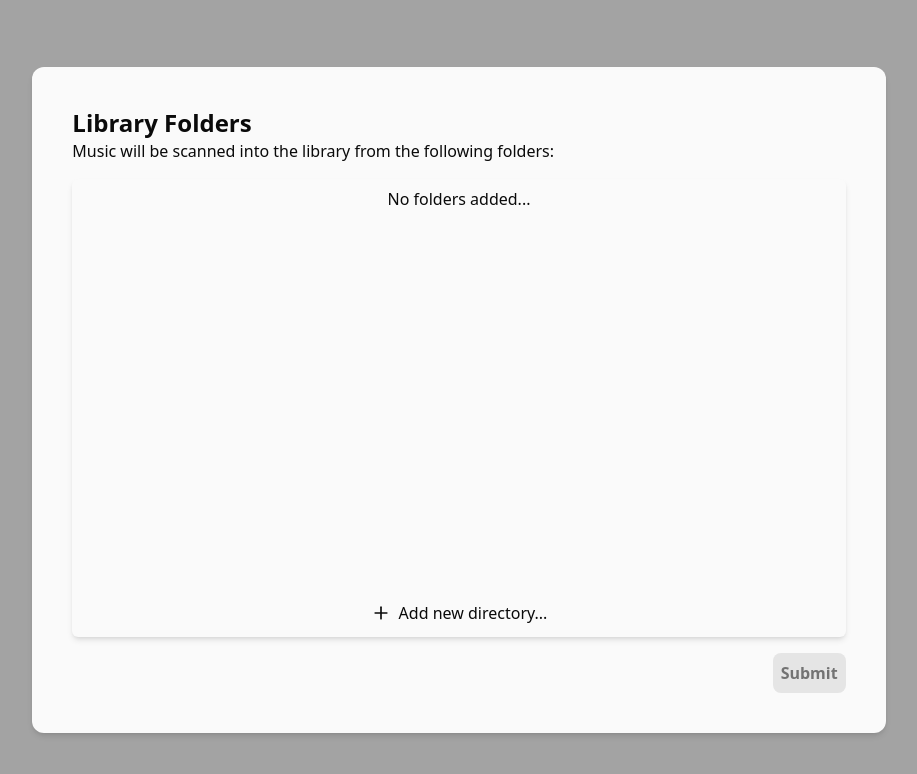
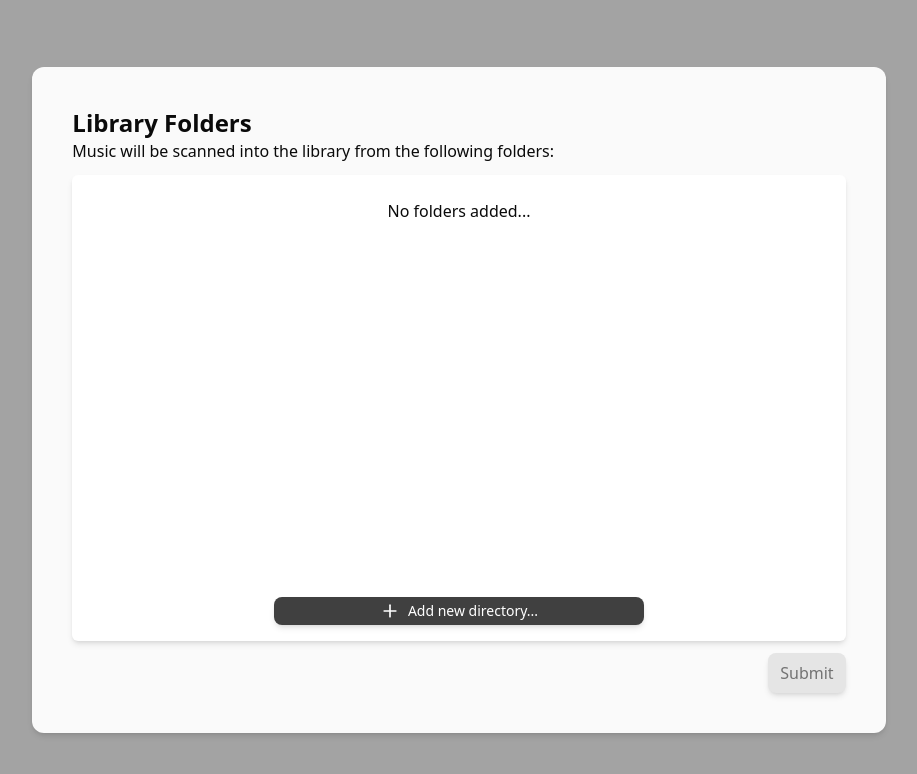
Before and after one commit to callum-jones19/coralia, a React (Vite) app: page / in a window 1280 px wide. Shown: the top 774 px of the page, without its empty margins (181-1098 px from the left). Built offline with nearby package versions, Linux system fonts and the light colour scheme.

Commit message:
Connect folder picker

```diff
--- a/src/screens/OnboardingScreen.tsx
+++ b/src/screens/OnboardingScreen.tsx
@@ -33,7 +33,7 @@ function DirectoryListItem({ path, onClickRemove, index }: DirectoryListItemProp
               {!isChecked && <Square size='1.5rem' />}
             </button>
           }
-          <p title={path} className="ml-2 text-nowrap overflow-hidden text-ellipsis"><b>{index}.</b> {path}</p>
+          <p title={path} className="text-nowrap overflow-hidden text-ellipsis"><b>{index}.</b> {path}</p>
         </div>
         {true &&
           <button
@@ -84,18 +84,18 @@ export default function OnboardingScreen() {
 
   return (
     <div className="h-screen flex flex-col justify-center bg-neutral-400">
-      <form className="bg-neutral-50 text-neutral-950 shadow-md w-2/3 m-auto h-5/6 p-10 rounded-xl flex flex-col gap-4 justify-between"
+      <form className="bg-neutral-50 text-neutral-950 shadow-md w-2/3 m-auto h-5/6 p-10 rounded-xl flex flex-col gap-3 justify-between"
         onSubmit={handleFormSubmit}
       >
         <div>
           <p className="text-2xl font-bold">Library Folders</p>
           <p>Music will be scanned into the library from the following folders:</p>
         </div>
-        <div className="bg-neutral-50 text-neutral-950 p-2 rounded-md flex flex-col gap-3 overflow-auto flex-grow justify-center shadow-md">
-          <div className="overflow-auto basis-full">
+        <div className="bg-white text-neutral-950 p-4 rounded-md flex flex-col gap-3 overflow-auto flex-grow justify-center shadow-md">
+          <div className="overflow-auto basis-full ">
             {paths.map((path, index) => (
+              <div key={path} className="ml-4 mr-4">
                 <DirectoryListItem
-                key={path}
                   path={path}
                   index={index + 1}
                   onClickRemove={() => {
@@ -104,15 +104,16 @@ export default function OnboardingScreen() {
                     setPaths(tmp);
                   }}
                 />
+              </div>
             ))}
             {paths.length === 0 &&
-              <p className="text-center">
+              <p className="text-center mt-2">
                 No folders added...
               </p>
             }
           </div>
           <button
-            className="rounded-lg flex flex-row gap-2 justify-center items-center hover:bg-neutral-300 p-1"
+            className="rounded-lg flex flex-row gap-2 justify-center items-center hover:bg-neutral-300 text-sm p-1 w-1/2 self-center bg-neutral-700 text-white shadow-md"
             onClick={handleAddDir}
             type="button"
           >
@@ -120,7 +121,13 @@ export default function OnboardingScreen() {
             <p>Add new directory...</p>
           </button>
         </div>
-        <button type="submit" disabled={paths.length === 0} className="disabled:bg-neutral-200 disabled:text-neutral-500 rounded-lg bg-neutral-50 text-black font-bold p-2 w-fit hover:bg-neutral-200 self-end">Submit</button>
+        <button
+          type="submit"
+          disabled={paths.length === 0}
+          className="disabled:bg-neutral-200 disabled:text-neutral-500 rounded-lg bg-neutral-700 pl-3 pr-3 text-white shadow-md p-2 w-fit hover:bg-neutral-200 self-end"
+        >
+          Submit
+        </button>
       </form>
     </div>
   )
```
Also changed, not shown: 1 other file (tests, documents, lock files or other folders). Lines whose indentation alone changed are shown as unchanged.
